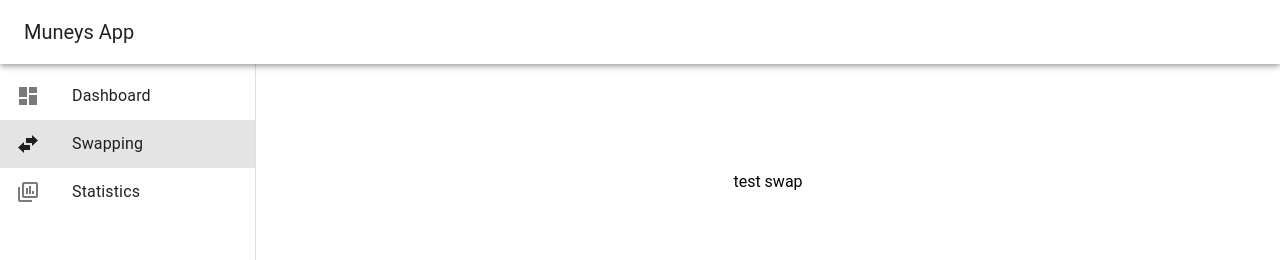
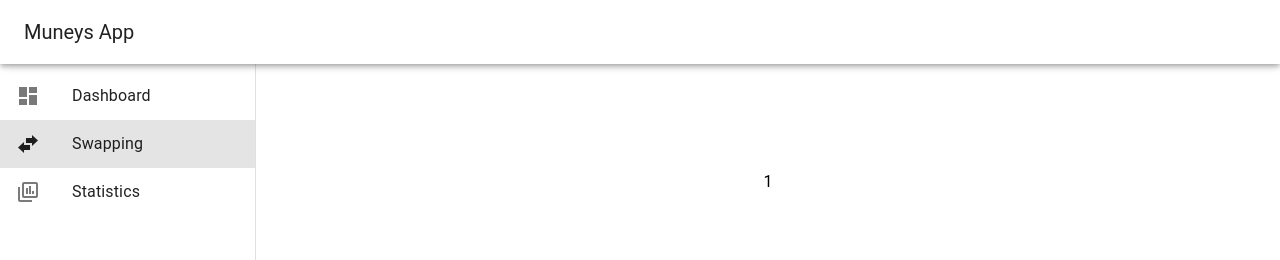
Before and after one commit to MuneysCoin/Dashboard, a Nuxt app: page /swap in a window 1280 px wide. Shown: the top 260 px of the page. Built offline with nearby package versions, Linux system fonts and the light colour scheme.

Commit message:
setup stuff for web3

```diff
--- a/package.json
+++ b/package.json
@@ -14,7 +14,8 @@
     "@mdi/font": "^7.4.47",
     "nuxt": "^3.10.3",
     "vue": "^3.4.21",
-    "vue-router": "^4.3.0"
+    "vue-router": "^4.3.0",
+    "web3": "^4.6.0"
   },
   "devDependencies": {
     "@nuxt/eslint-config": "^0.2.0",
--- a/pages/swap.vue
+++ b/pages/swap.vue
@@ -1,3 +1,3 @@
 <template>
-  <a>test swap</a>
+  <a>1</a>
 </template>
```
Also changed, not shown: 1 other file (tests, documents, lock files or other folders).
